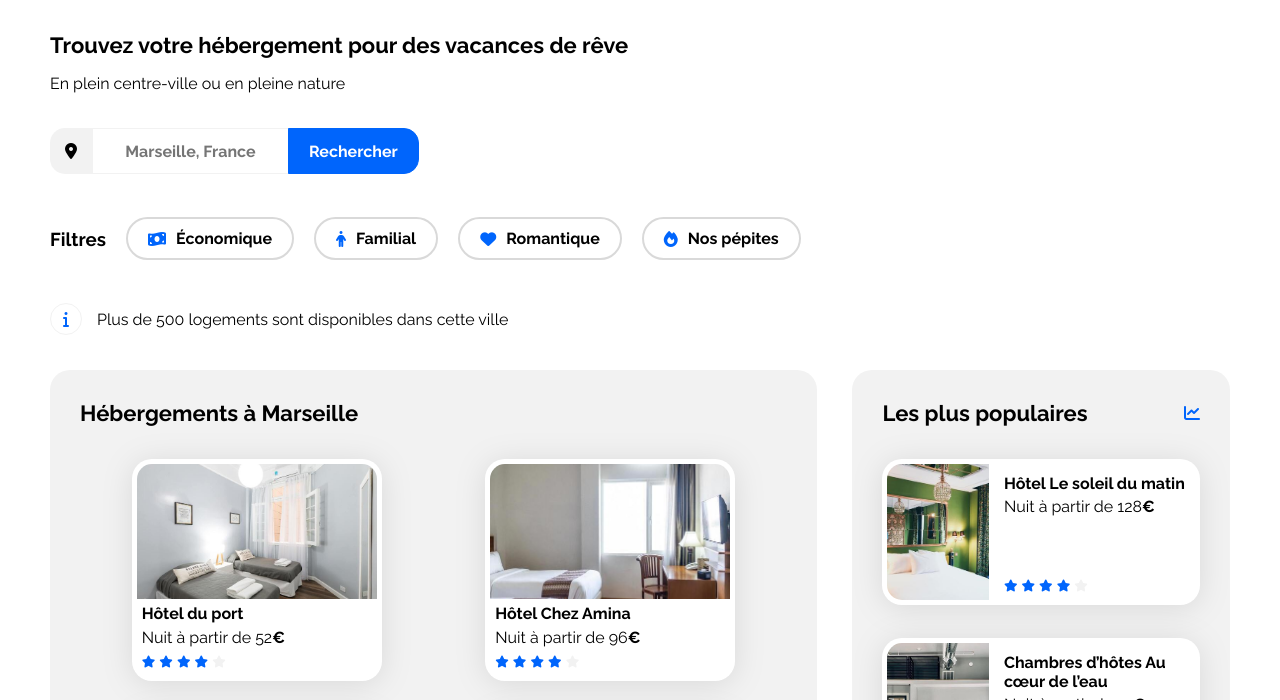
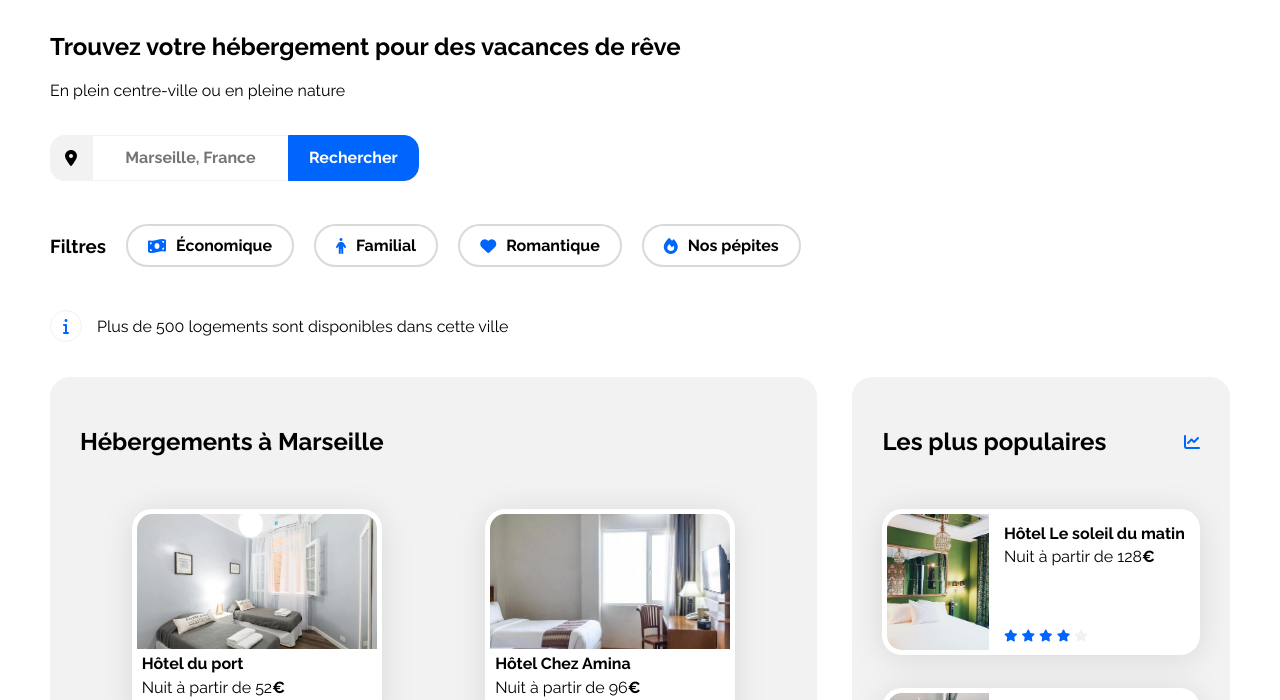
Before and after one commit to Oostrich34/Booki, a plain HTML site: page index.html in a window 1280 px wide. Shown: the part 93-793 px from the top of the page. Drawn offline with Linux system fonts and the light colour scheme.

Commit message:
style: changement de la balise h2 en h1 de la première section

```diff
--- a/css/style.css
+++ b/css/style.css
@@ -165,7 +165,7 @@ a {
     text-decoration: none;
 }
 
-.section-title {
+h1 .section-title, h2 .section-title {
     margin: 0;
     font-size: 22px;
 }
--- a/index.html
+++ b/index.html
@@ -84,7 +84,7 @@
 
             <div class="hebergements-and-populaires">
                 <section class="hebergements">
-                    <h2 class="section-title">Hébergements à Marseille</h2>
+                    <h1 class="section-title">Hébergements à Marseille</h1>
                     <div class="hebergements-cards">
                         <a href="#">
                             <article class="card">
```
